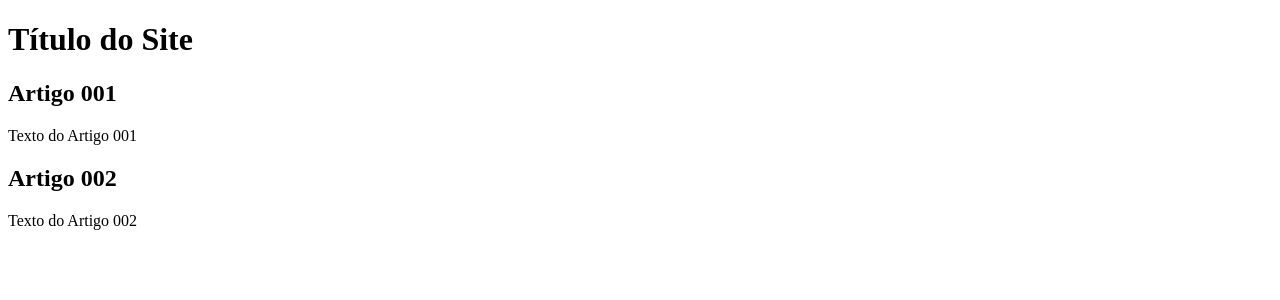
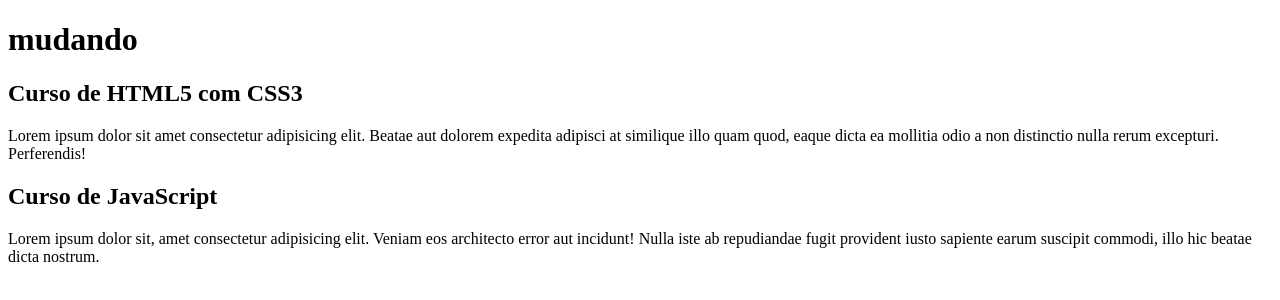
Before and after one commit to dudamerloc/Projeto-site, a plain HTML site: page index.html in a window 1280 px wide. Drawn offline with Linux system fonts and the light colour scheme.

Commit message:
comeei a escrever o conteúdo

```diff
--- a/index.html
+++ b/index.html
@@ -8,15 +8,15 @@
 <body>
     <main>
         <header>
-            <h1>Título do Site</h1>
+            <h1>mudando</h1>
         </header>
         <article>
-           <h2>Artigo 001</h2>
-           <p>Texto do Artigo 001</p>
+           <h2>Curso de HTML5 com CSS3</h2>
+           <p>Lorem ipsum dolor sit amet consectetur adipisicing elit. Beatae aut dolorem expedita adipisci at similique illo quam quod, eaque dicta ea mollitia odio a non distinctio nulla rerum excepturi. Perferendis!</p>
         </article>
         <article>
-            <h2>Artigo 002</h2>
-            <p>Texto do Artigo 002</p>
+            <h2>Curso de JavaScript</h2>
+            <p>Lorem ipsum dolor sit, amet consectetur adipisicing elit. Veniam eos architecto error aut incidunt! Nulla iste ab repudiandae fugit provident iusto sapiente earum suscipit commodi, illo hic beatae dicta nostrum.</p>
         </article>
     </main>
 
```
